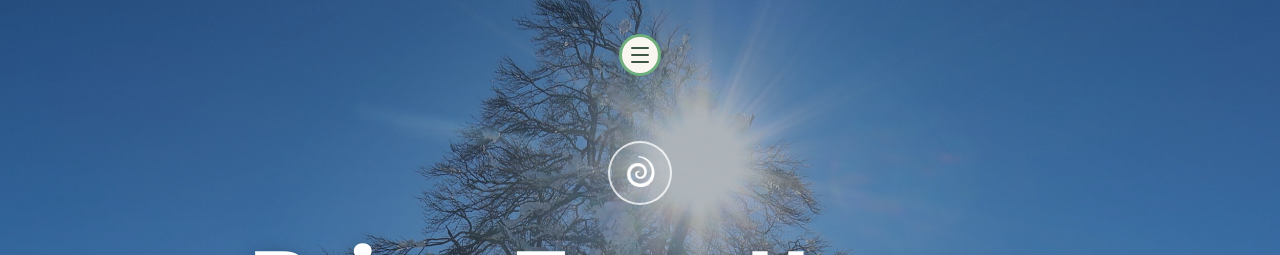
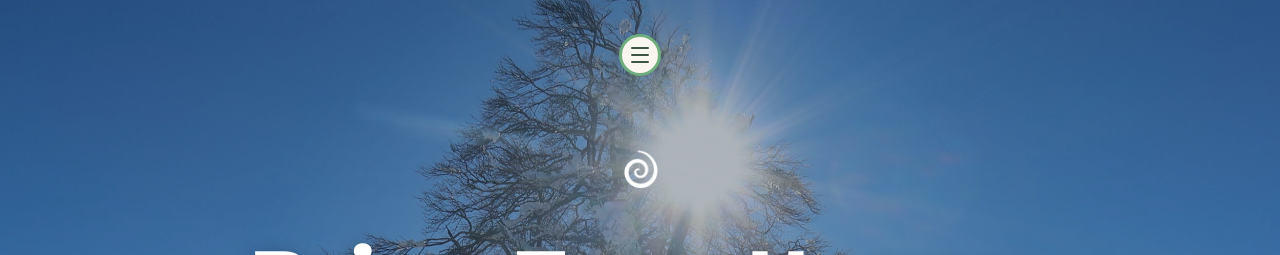
Before and after one commit to AnelKilic12/brige-terrehappy-site, a Next.js app: page / in a window 1280 px wide. Shown: the top 255 px of the page. Built offline with nearby package versions, Linux system fonts and the light colour scheme.

Commit message:
Modification du logo spirale

```diff
--- a/styles/globals.css
+++ b/styles/globals.css
@@ -262,22 +262,17 @@ main {
 }
 
 .hero-logo {
-  width: 64px;
-  height: 64px;
+  width: auto;
+  height: auto;
   margin: 0 auto 26px;
-  border-radius: 50%;
-  border: 2px solid rgba(255,255,255,0.75);
-  display: flex;
-  align-items: center;
-  justify-content: center;
-  font-size: 26px;
-  background: rgba(255,255,255,0.12);
-  backdrop-filter: blur(4px);
+  border: none;
+  background: transparent;
+  backdrop-filter: none;
 }
 
 .hero-logo img {
-  width: 50px;
-  height: 50px;
+  width: 60px;
+  height: 60px;
   object-fit: contain;
   filter: brightness(0) invert(1);
 }
```
